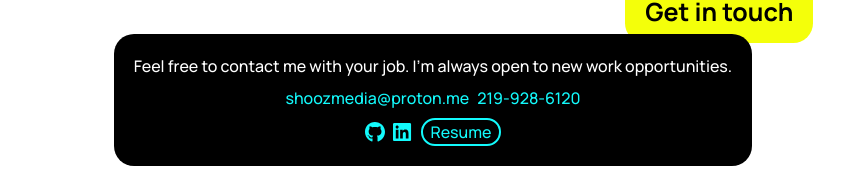
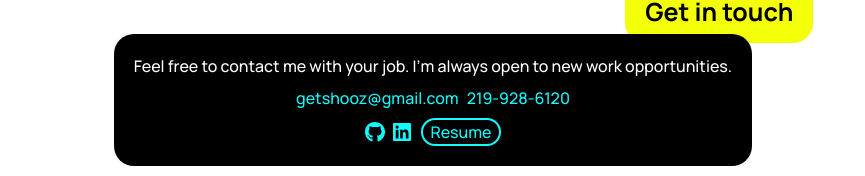
Before and after one commit to tonymichael00/shooz, a React (Create React App) app: page / in a window 1280 px wide. Shown: the part 2894-3070 px from the top of the page, without its empty margins (207-1072 px from the left). Built offline with nearby package versions, Linux system fonts and the light colour scheme.

Commit message:
changed email

```diff
--- a/src/App.js
+++ b/src/App.js
@@ -1,6 +1,7 @@
 //NOTES: to achieve https. On Cloudflare go to shoozmedia.com > Overview >
 //      Advanced Actions > Pause Cloudflare on this site. Click and wait for
 //      Github pages certificates to clear. Turn back on.
+//      npm run deploy -- -m "ADD COMMENT"
 // TODO:
 import './App.scss';
 import React from 'react';
--- a/src/Components/Contact/Contact.js
+++ b/src/Components/Contact/Contact.js
@@ -47,7 +47,7 @@ const Contact = ({ contMotion }) => {
             opportunities.
           </p>
           <div className="project-links">
-            <p>shoozmedia@proton.me</p>
+            <p>getshooz@gmail.com</p>
             <p>219-928-6120</p>
           </div>
           <div className="project-links">
```
